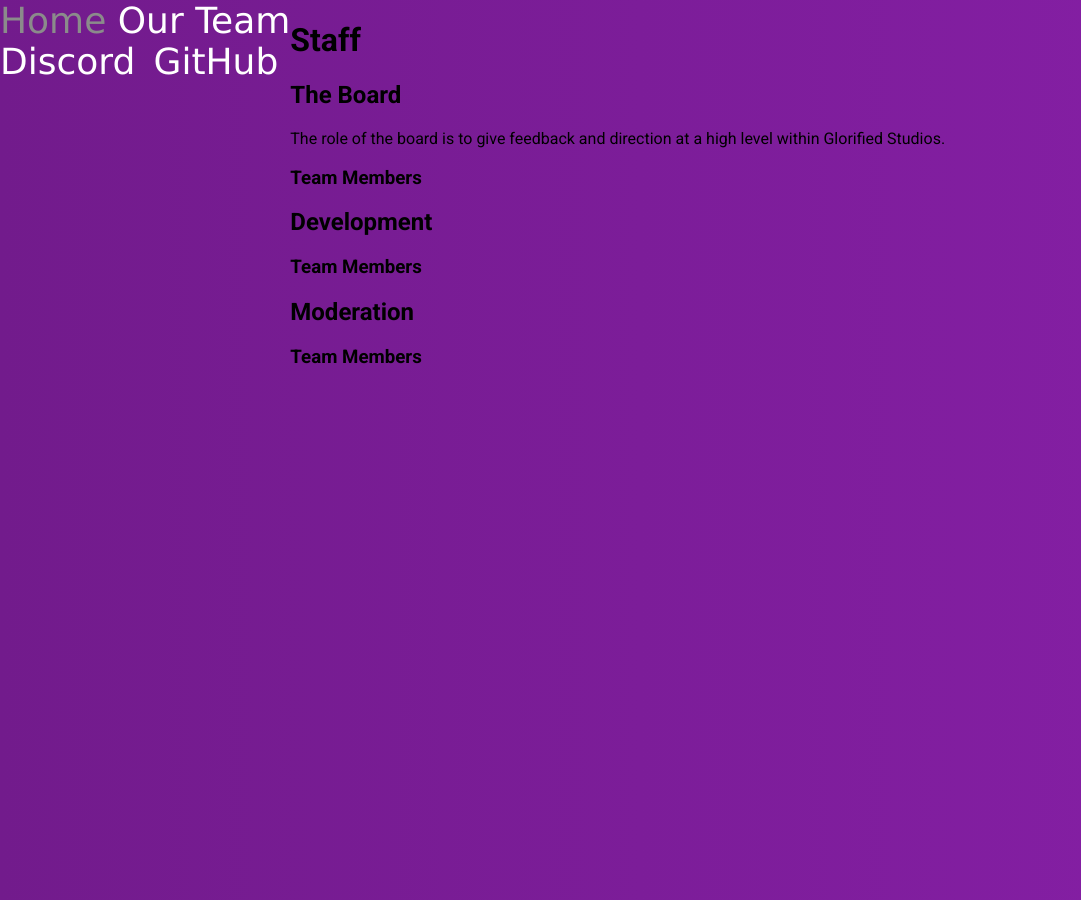
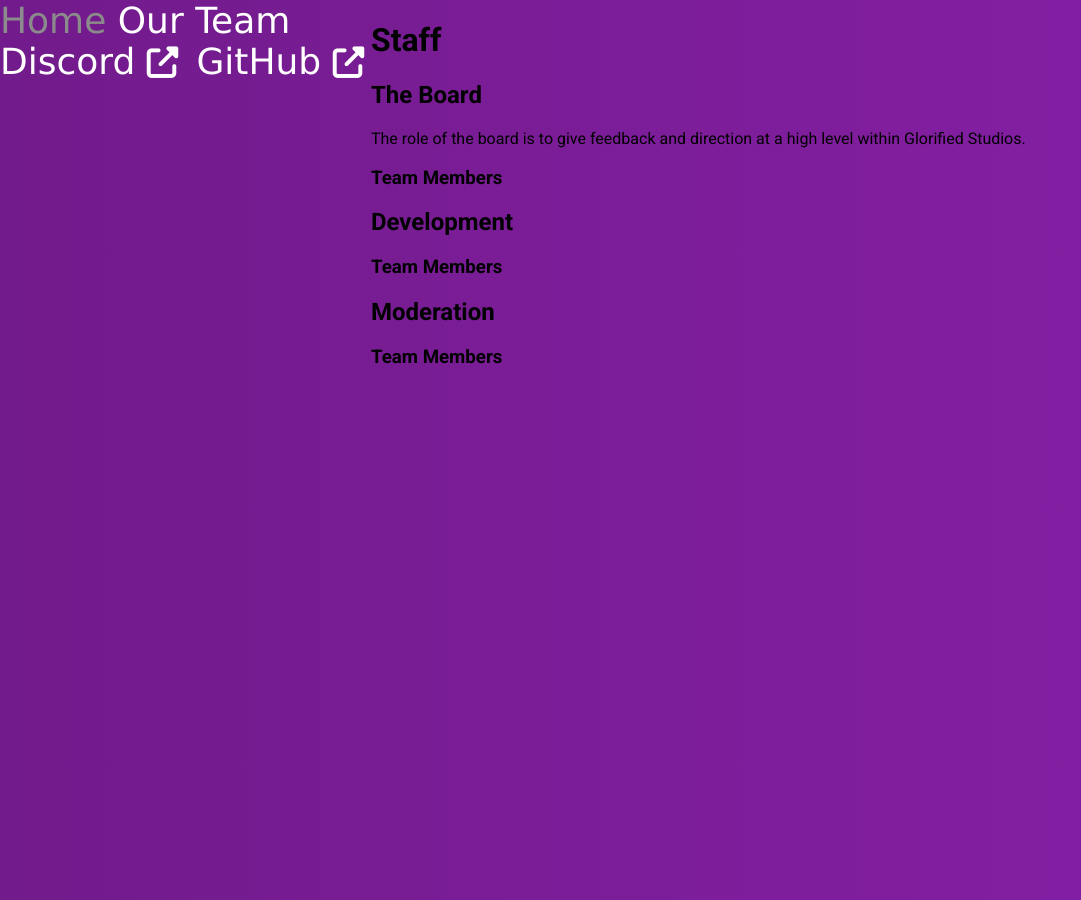
Before and after one commit to sunthedoggo/team, a Jekyll site: the page built from team.html, in a window 1280 px wide. Shown: the whole page, without its empty margins (0-1081 px from the left). Built offline with Jekyll 4.4.1, drawn with Linux system fonts in a browser that asks for light colours; nearby versions of some CDN libraries.

Commit message:
add font awesome.

```diff
--- a/_layouts/default.html
+++ b/_layouts/default.html
@@ -5,6 +5,7 @@
 		<meta charset="utf-8">
 		<title>{{ page.title }} - {{ site.title }}</title>
 		<link rel="stylesheet" href="{{ "/assets/css/style2.css" | relative_url }}">
+		<script src="https://kit.fontawesome.com/3a70820ca4.js" crossorigin="anonymous"></script>
 		{% seo %}
 	</head>
 
```
